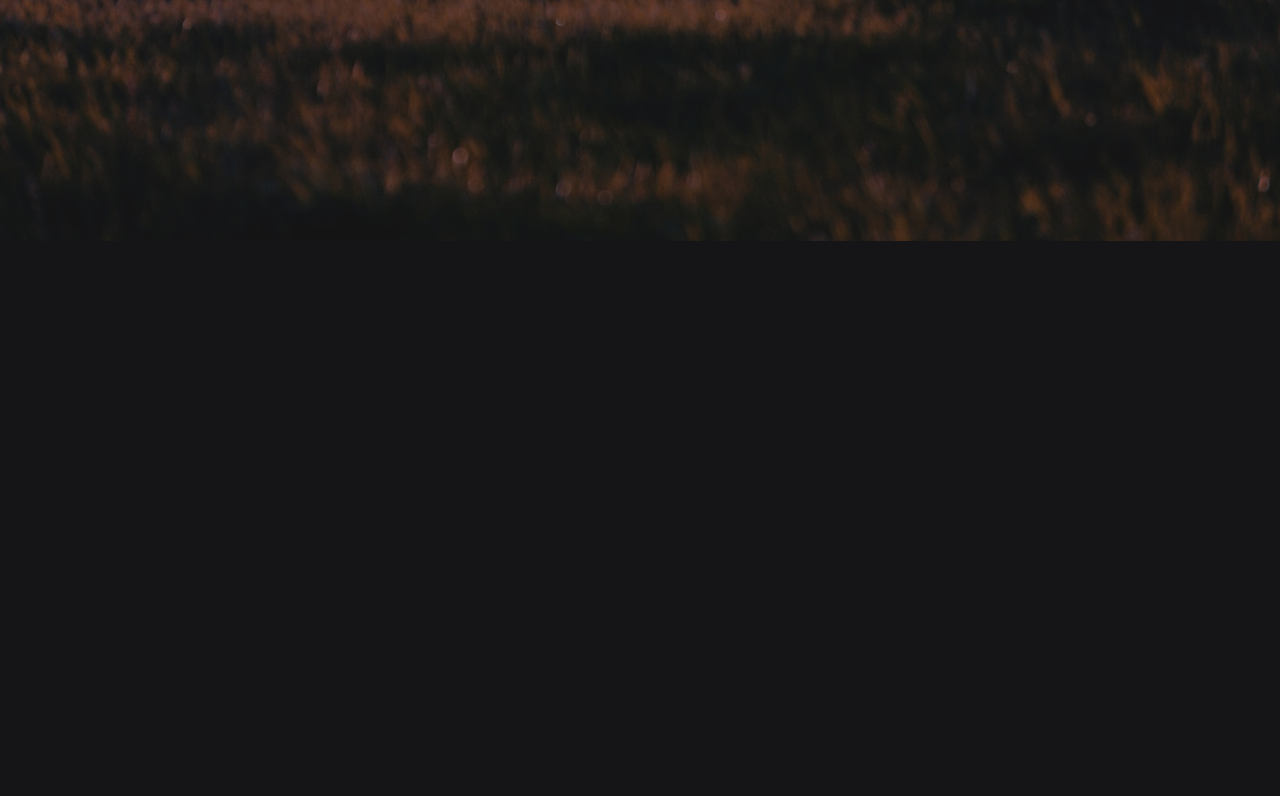
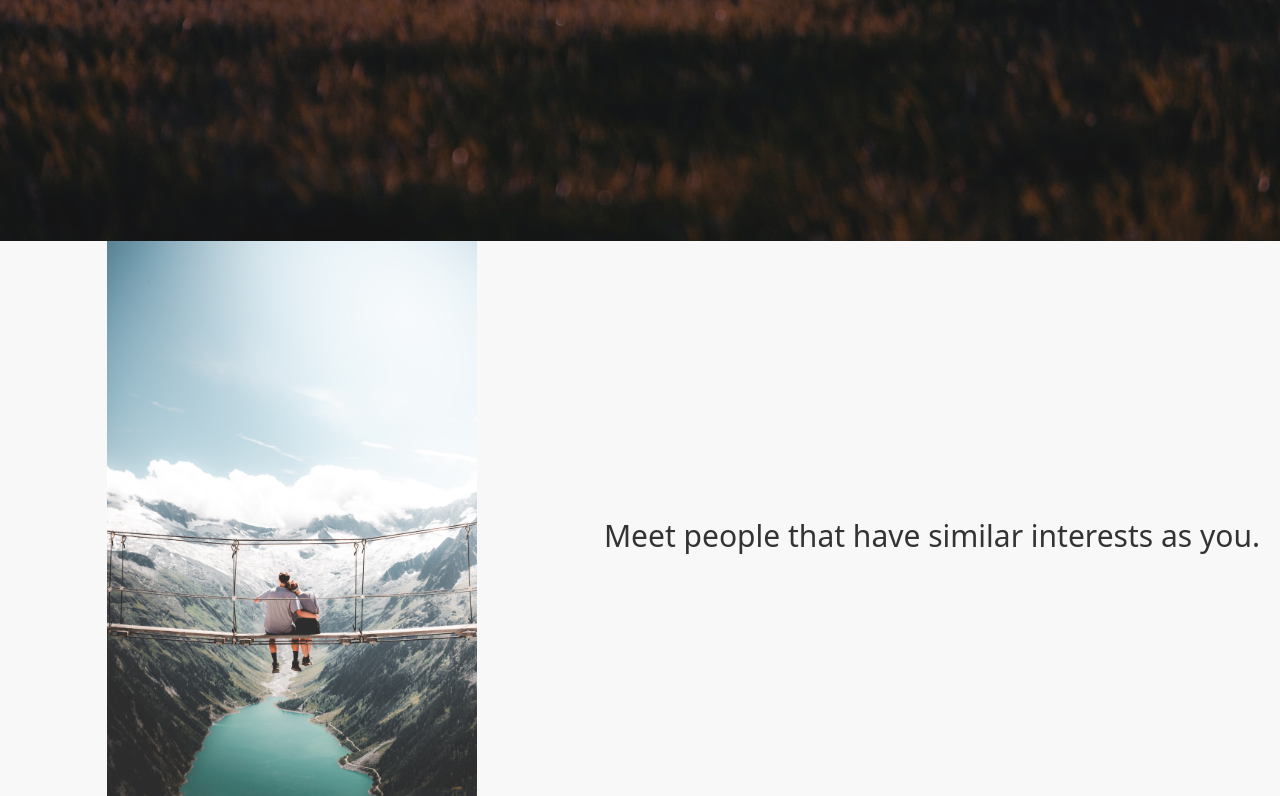
Before and after one commit to adrimsaav/togethr-app, a Django app: page / in a window 1280 px wide. Shown: the part 559-1355 px from the top of the page. Before the commit the page ends 800 px from the top, so only its background shows below. Run offline with Django 4.2, Linux system fonts and the light colour scheme.

Commit message:
Add second content page

```diff
--- a/togethr/main_app/static/css/style.css
+++ b/togethr/main_app/static/css/style.css
@@ -16,6 +16,33 @@ html, body {
     align-items: center;
 }
 
+.content-section {
+min-height: 100vh;
+background-color: rgb(65, 62, 62);
+}
+
+.Info1 {
+    color: #333;
+    font-size: 30px;
+    text-align: center;
+    padding: 20px;
+    margin-top: 50px;
+}
+
+.content-section {
+    min-height: 50vh;
+    background-color: #f8f8f8;
+    display: flex;
+    justify-content: center;
+    align-items: center;
+}
+.content-image {
+    max-height: 600px;
+    height: auto;
+    width: 370px;
+    display: block;
+    margin: 0 auto;
+}
 .togethr-text {
     color: white;
     font-weight: bold;
@@ -55,12 +82,12 @@ html, body {
     size: fixed;
 }
 
-body {
+/* body {
     font-family: 'Courier New', Courier, monospace;
     background-size: cover;
     background-position: center;
     background-repeat: no-repeat;
-}
+} */
 
 h1 {
     font-weight: bold;
--- a/togethr/main_app/templates/base.html
+++ b/togethr/main_app/templates/base.html
@@ -21,11 +21,11 @@
     {% endif %}
     <nav class="nav-wrapper">
       {% if user.is_authenticated %}
-        <a href="{% url 'timeline' %}" class="left-brand-logo">
+        <a href="{% url 'home' %}" class="left-brand-logo">
           <img src="{% static 'css/photos/togethr-logo.png' %}" alt="Togethr Logo" style="width: 215px; height: 70px;">
         </a>
         <ul class="navbar-right nav flex-column">
-          <li class="nav-item"><a class="nav-link" href="{% url 'timeline' %}">Timeline</a></li>
+          <li class="nav-item"><a class="nav-link" href="{% url 'home' %}">Timeline</a></li>
           <li class="nav-item-profile"><a class="nav-link" href="{% url 'profile' request.user.id %}">Profile</a></li>
           <li class="nav-item"><a class="nav-link" href="{% url 'account_settings' %}">Account Settings</a></li>
           <li class="nav-item"><a class="nav-link" href="{% url 'profile_list' %}">Profile List</a></li>
@@ -46,6 +46,11 @@
             <a href="{% url 'signup' %}" class="btn btn-secondary">Sign-up</a>
           </div>
         </div>
+        <div class="content-section">
+          <img src="{% static 'css/photos/couple_bridge.jpg' %}" class="content-image">
+          <p class="Info1">Meet people that have similar interests as you.
+          </p>
+        </div>
       {% endif %}
   </header>
   <main class="container">
```
